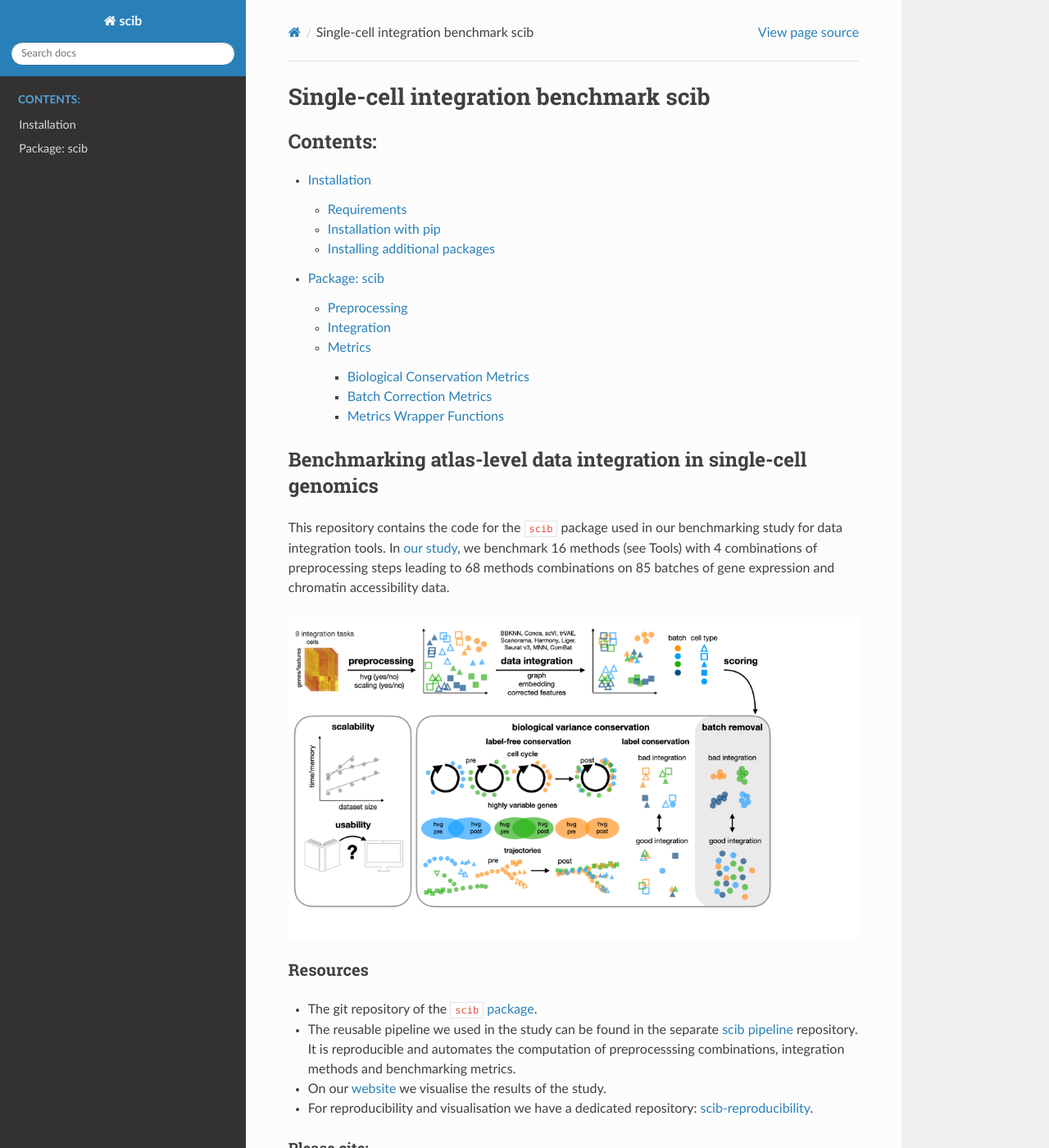
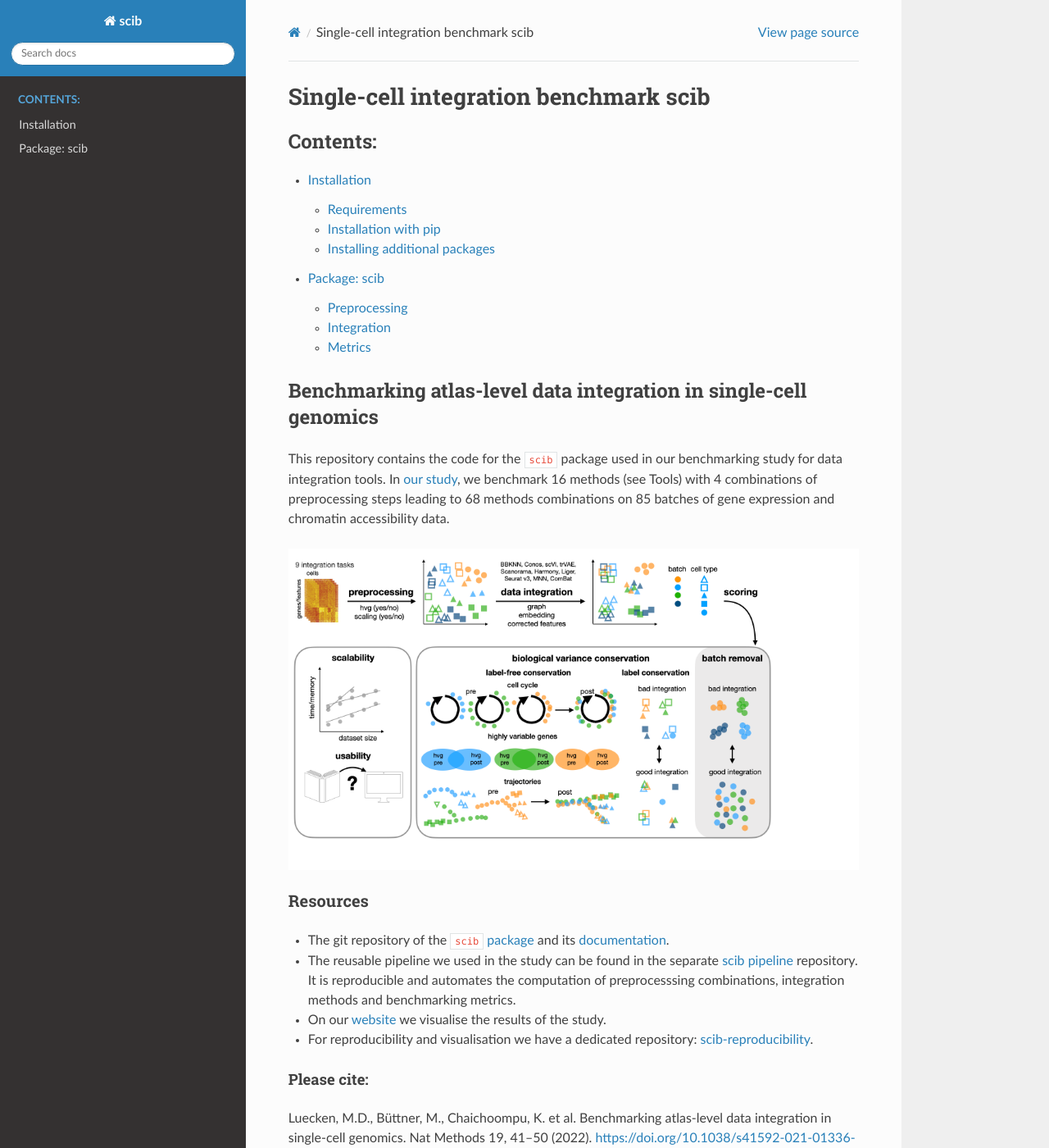
Before and after one commit to theislab/scib, a Sphinx documentation site: the page built from docs/source/index.rst, in a window 1280 px wide and 1400 px high. Shown: the whole window at 82% size. Built offline with Sphinx 7.4.7 and the Read the Docs theme 2.0.0, drawn with Linux system fonts in a browser that asks for light colours.

```diff
--- a/README.md
+++ b/README.md
@@ -8,14 +8,11 @@ preprocessing steps leading to 68 methods combinations on 85 batches of gene exp
 
 ## Resources
 
-+ The git repository of the [`scib` package](https://github.com/theislab/scib).
-
++ The git repository of the [`scib` package](https://github.com/theislab/scib) and its [documentation](https://scib.readthedocs.io/).
 + The reusable pipeline we used in the study can be found in the
   separate [scib pipeline](https://github.com/theislab/scib-pipeline.git) repository. It is reproducible and automates
   the computation of preprocesssing combinations, integration methods and benchmarking metrics.
-
 + On our [website](https://theislab.github.io/scib-reproducibility) we visualise the results of the study.
-
 + For reproducibility and visualisation we have a dedicated
   repository: [scib-reproducibility](https://github.com/theislab/scib-reproducibility).
 
--- a/docs/source/index.rst
+++ b/docs/source/index.rst
@@ -7,7 +7,7 @@ Single-cell integration benchmark scib
 ======================================
 
 .. toctree::
-   :maxdepth: 3
+   :maxdepth: 2
    :caption: Contents:
 
    installation
--- a/docs/source/readme.rst
+++ /dev/null
@@ -1,2 +0,0 @@
-.. include:: ../../README.md
-    :parser: myst_parser.sphinx_
```
